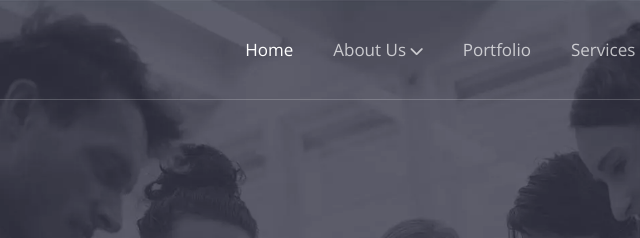
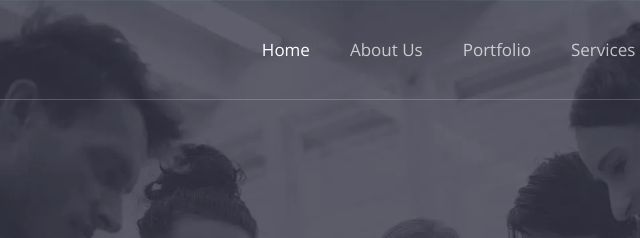
Before and after one commit to malaksati/Nitro_Template, a plain HTML site: page index.html in a window 1280 px wide. Shown: the top 238 px of the page, 239-879 px from the left. Drawn offline with nearby package versions, Linux system fonts and the light colour scheme; a script that the page names is missing.

Commit message:
Update index.html

```diff
--- a/index.html
+++ b/index.html
@@ -31,7 +31,7 @@
                 <ul class="wi act">
                     <li><a class="active" href="#">Home</a></li>
                     <li class="arr">
-                        <a href="#about">About Us <i class="fa fas fa-light fa-chevron-down"></i></a>
+                        <a href="#about">About Us <!-- <i class="fa fas fa-light fa-chevron-down"></i> --> </a>
                         <!-- <ul class="more">
                             <li><a>Team</a></li>
                             <li><a>Pricing</a></li>
```
